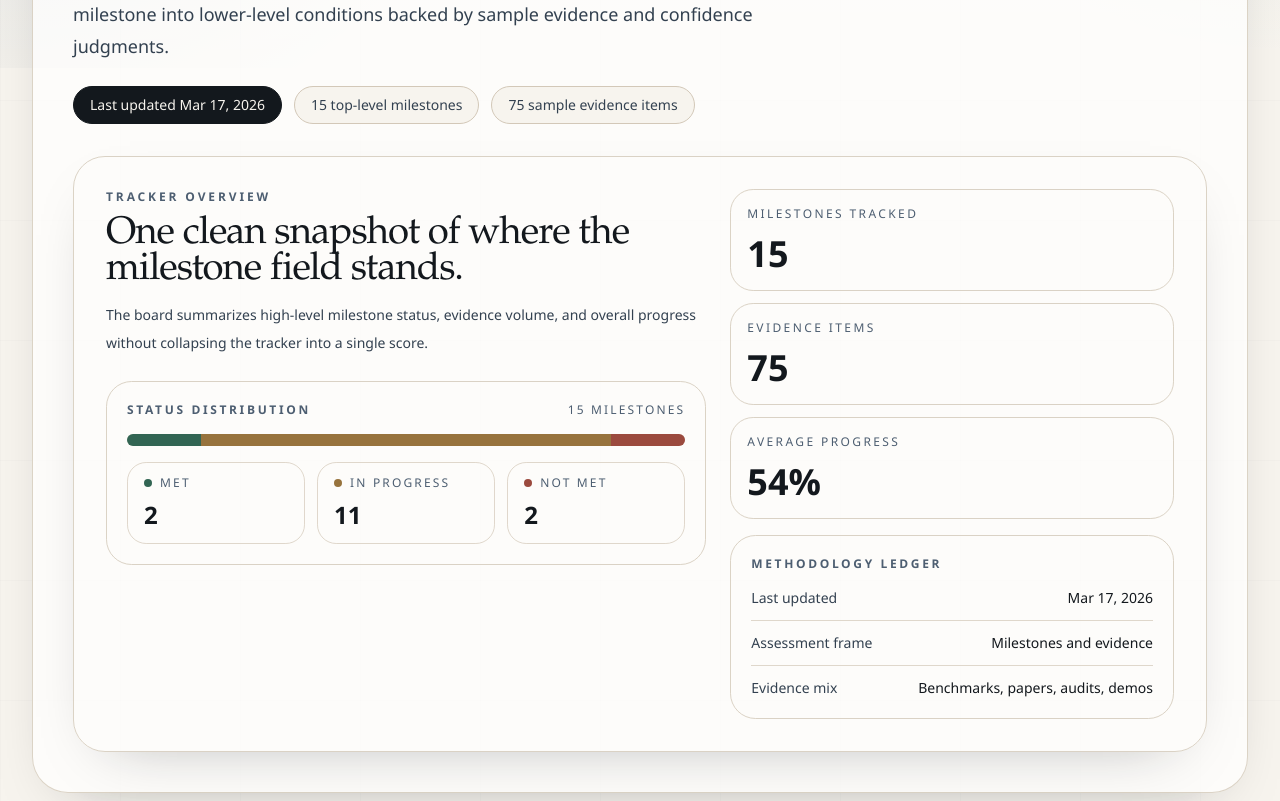
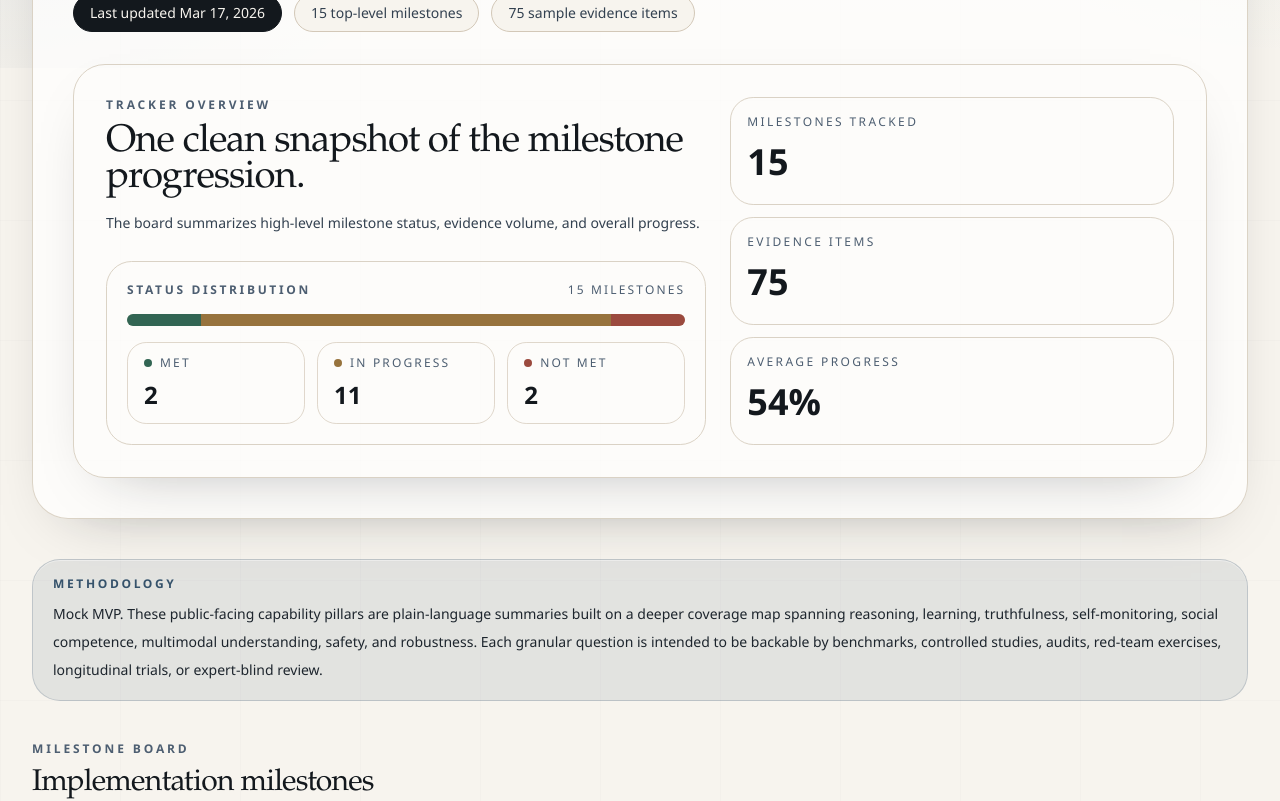
Before and after one commit to EYPAmsterdam/AGI_Tracker, a Next.js app: page / in a window 1280 px wide. Shown: the part 380-1181 px from the top of the page. Built offline with nearby package versions, Linux system fonts and the light colour scheme.

Commit message:
Refine text descriptions and adjust layout in overview components

```diff
--- a/app/page.tsx
+++ b/app/page.tsx
@@ -22,10 +22,10 @@ export default function HomePage() {
                 Overview
               </p>
               <h1 className="max-w-4xl font-serif text-5xl tracking-tight text-ink-900 md:text-6xl">
-                AGI tracked as milestone claims, not just benchmark scores.
+                AGI tracked as milestone claims.
               </h1>
               <p className="max-w-3xl text-lg leading-8 text-ink-700">
-                This mock MVP asks what needs to be true for AI to count as AGI, then breaks each milestone into lower-level conditions backed by sample evidence and confidence judgments.
+                This tracker asks what needs to be true for AI to count as AGI, then breaks each milestone into lower-level conditions backed by sample evidence and confidence judgments.
               </p>
             </div>
             <div className="flex flex-wrap gap-3">
--- a/src/components/milestone-board.tsx
+++ b/src/components/milestone-board.tsx
@@ -20,7 +20,7 @@ const countMet = (milestone: Milestone) =>
   milestone.subQuestions.filter((subQuestion) => subQuestion.status === "met").length;
 
 const getColumnCount = (width: number) => {
-  if (width >= 1280) {
+  if (width >= 1024) {
     return 3;
   }
 
--- a/src/components/tracker-overview-panel.tsx
+++ b/src/components/tracker-overview-panel.tsx
@@ -37,11 +37,11 @@ export const TrackerOverviewPanel = ({
               Tracker overview
             </p>
             <h2 className="font-serif text-3xl tracking-tight text-ink-900 md:text-[2.4rem]">
-              One clean snapshot of where the milestone field stands.
+              One clean snapshot of the milestone progression.
             </h2>
             <p className="max-w-2xl text-sm leading-7 text-ink-700">
               The board summarizes high-level milestone status, evidence volume, and
-              overall progress without collapsing the tracker into a single score.
+              overall progress.
             </p>
           </div>
 
@@ -125,30 +125,6 @@ export const TrackerOverviewPanel = ({
               </p>
             </div>
           </div>
-
-          <div className="rounded-[1.6rem] border border-line/80 bg-white/78 p-5">
-            <p className="text-xs font-semibold uppercase tracking-[0.22em] text-ink-600">
-              Methodology ledger
-            </p>
-            <div className="mt-4 space-y-3 text-sm text-ink-700">
-              <div className="flex items-center justify-between gap-4 border-b border-line/70 pb-3">
-                <span>Last updated</span>
-                <span className="font-medium text-ink-900">
-                  {formatLongDate(latestUpdatedAt)}
-                </span>
-              </div>
-              <div className="flex items-center justify-between gap-4 border-b border-line/70 pb-3">
-                <span>Assessment frame</span>
-                <span className="font-medium text-ink-900">Milestones and evidence</span>
-              </div>
-              <div className="flex items-center justify-between gap-4">
-                <span>Evidence mix</span>
-                <span className="font-medium text-ink-900">
-                  Benchmarks, papers, audits, demos
-                </span>
-              </div>
-            </div>
-          </div>
         </div>
       </div>
     </div>
```
